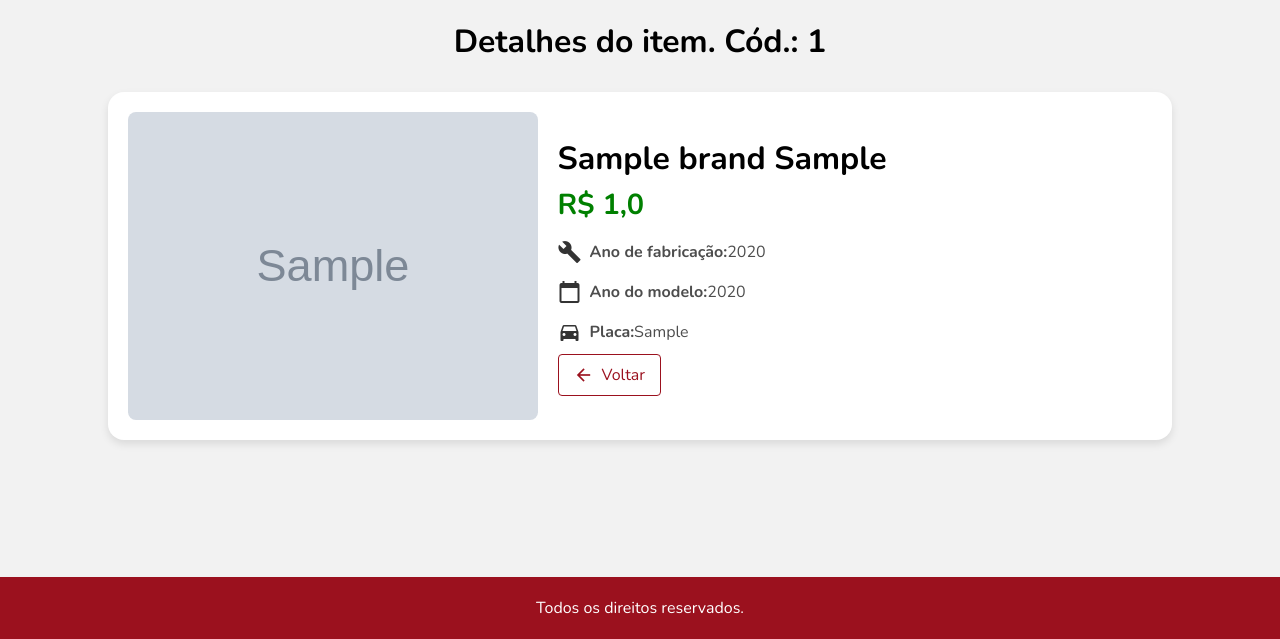
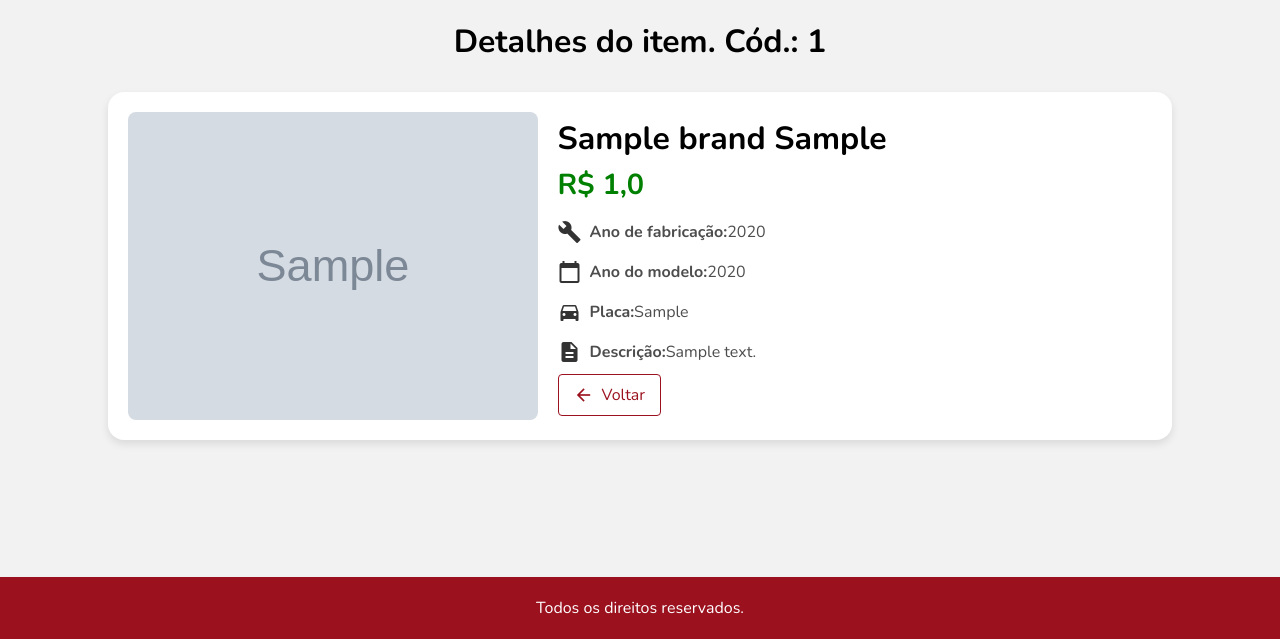
Before and after one commit to joaomacedocb/projeto-catalog, a Django app: page /item/1/ in a window 1280 px wide. Shown: the part 350-989 px from the top of the page. Run offline with Django 5.2, Linux system fonts and the light colour scheme; tables that the repository leaves empty hold one stand-in row (values such as "Sample post"); grey boxes marked "Sample" are stand-in pictures.

Commit message:
Adicionado descrição dos itens no projeto

```diff
--- a/cars/forms.py
+++ b/cars/forms.py
@@ -10,6 +10,7 @@ class CarForm(forms.Form):
     plate = forms.CharField(max_length=7, label='Placa')
     value = forms.FloatField(label='Preço')
     photo = forms.ImageField(label='Foto')
+    bio = forms.TimeField(label='Descrição')
 
     def save(self):
         car = Car(
@@ -20,6 +21,7 @@ class CarForm(forms.Form):
             plate = self.cleaned_data['plate'],
             value = self.cleaned_data['value'],
             photo = self.cleaned_data['photo'],
+            bio = self.cleaned_data['bio'],
         )
         car.save()
         return car
@@ -27,7 +29,7 @@ class CarForm(forms.Form):
 class CarModelForm(forms.ModelForm):
     class Meta:
         model = Car
-        fields = ['model', 'brand', 'factoryYear', 'modelYear', 'plate', 'value', 'photo']
+        fields = ['model', 'brand', 'factoryYear', 'modelYear', 'plate', 'value', 'photo','bio']
         labels = {
             'model': 'Modelo',
             'brand': 'Marca',
@@ -36,6 +38,7 @@ class CarModelForm(forms.ModelForm):
             'plate': 'Placa',
             'value': 'Valor',
             'photo': 'Foto',
+            'bio': 'Descrição',
         }
 
     def clean_factoryYear(self):
--- a/cars/models.py
+++ b/cars/models.py
@@ -16,6 +16,7 @@ class Car(models.Model):
     modelYear = models.IntegerField(blank=True, null=True)
     value = models.FloatField(blank=True, null=True)
     photo = models.ImageField(upload_to='cars/', blank=True, null=True)
+    bio = models.TextField(blank=True, null=True)
 
     def __str__(self):
         return self.model
--- a/cars/signals.py
+++ b/cars/signals.py
@@ -1,4 +1,4 @@
-from django.db.models.signals import post_save, post_delete
+from django.db.models.signals import post_save, post_delete, pre_save
 from django.db.models import Sum
 from django.dispatch import receiver
 
@@ -14,6 +14,10 @@ def item_inventory_update():
         items_value = items_value
     )
 
+@receiver(pre_save, sender=Car)
+def item_pre_save(sender, instance, **kwargs):
+    if not instance.bio:
+        instance.bio = 'Sem descrição cadastrada.'
 
 @receiver(post_save, sender=Car)
 def item_post_save(sender, instance, **kwargs):
--- a/cars/templates/item_detail.html
+++ b/cars/templates/item_detail.html
@@ -29,6 +29,12 @@
                     <span class="material-icons">directions_car</span>
                     <strong>Placa:</strong> {{ object.plate }}
                 </p>
+                {% if object.bio %}
+                <p>
+                    <span class="material-icons">description</span>
+                    <strong>Descrição:</strong> {{ object.bio }}
+                </p>
+                {% endif %}
             </div>
 
             <div class="actions-details">
--- a/cars/templates/item_update.html
+++ b/cars/templates/item_update.html
@@ -6,7 +6,9 @@
         <form method="post" enctype="multipart/form-data">
             {% csrf_token %}
             <table>
-                {{ form.as_p }}
+
+                {{ form.as_table }}
+
             </table>
             <div class="edit-options">
                 <input type="submit" value="Salvar alterações" class="button-register">
```
Also changed, not shown: cars/migrations/0005_car_bio.py (added).
